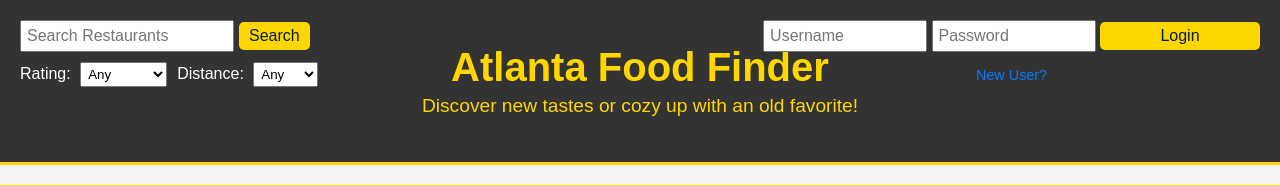
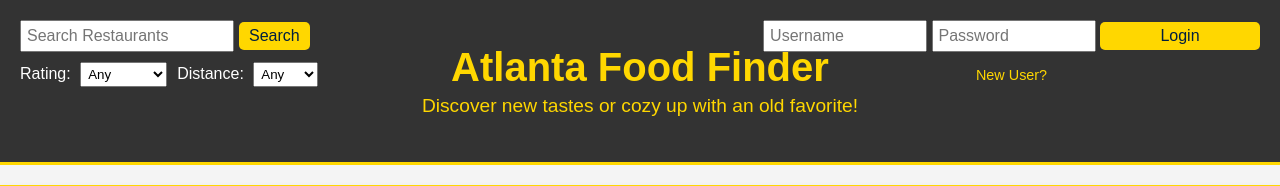
Before and after one commit to adityabilawar/Atlanta-Food-Finder, a Django app: page / in a window 1280 px wide. Shown: the top 186 px of the page. Run offline with Django 5.2, Linux system fonts and the light colour scheme; some libraries are stand-ins or nearby versions.

Commit message:
style changes

```diff
--- a/restaurants/templates/landing.html
+++ b/restaurants/templates/landing.html
@@ -152,7 +152,7 @@
         <input type="text" placeholder="Username" id="username">
         <input type="password" placeholder="Password" id="password">
         <button type="button" onclick="login()">Login</button>
-        <p><a href="/register">New User?</a></p>
+        <p><a href="/register" style="color: #FFD700;">New User?</a></p>
     </div>
     <div id="user-info" style="display: none;">
         Welcome, <span id="user-name"></span>
```
Also changed, not shown: db.sqlite3.
